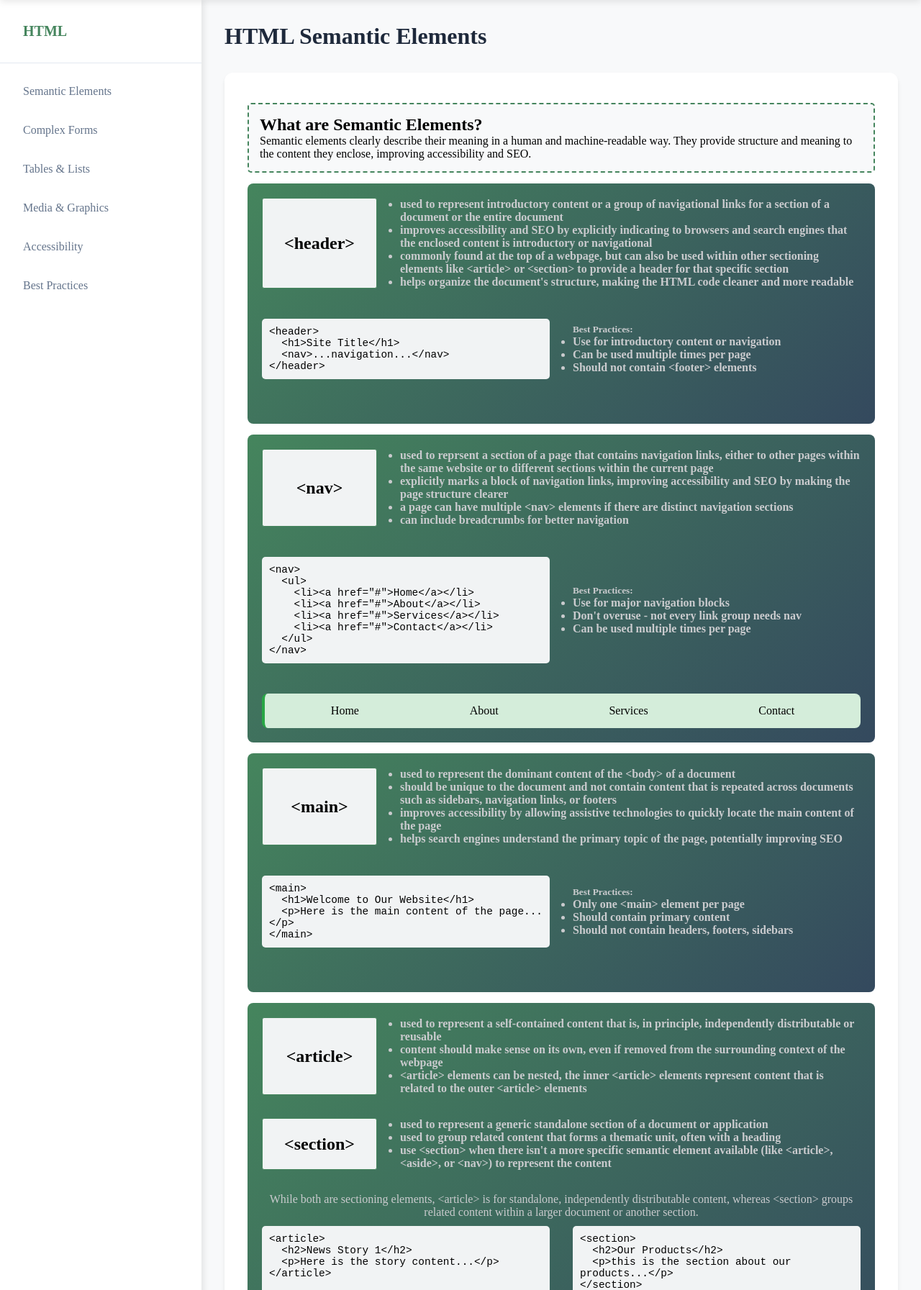
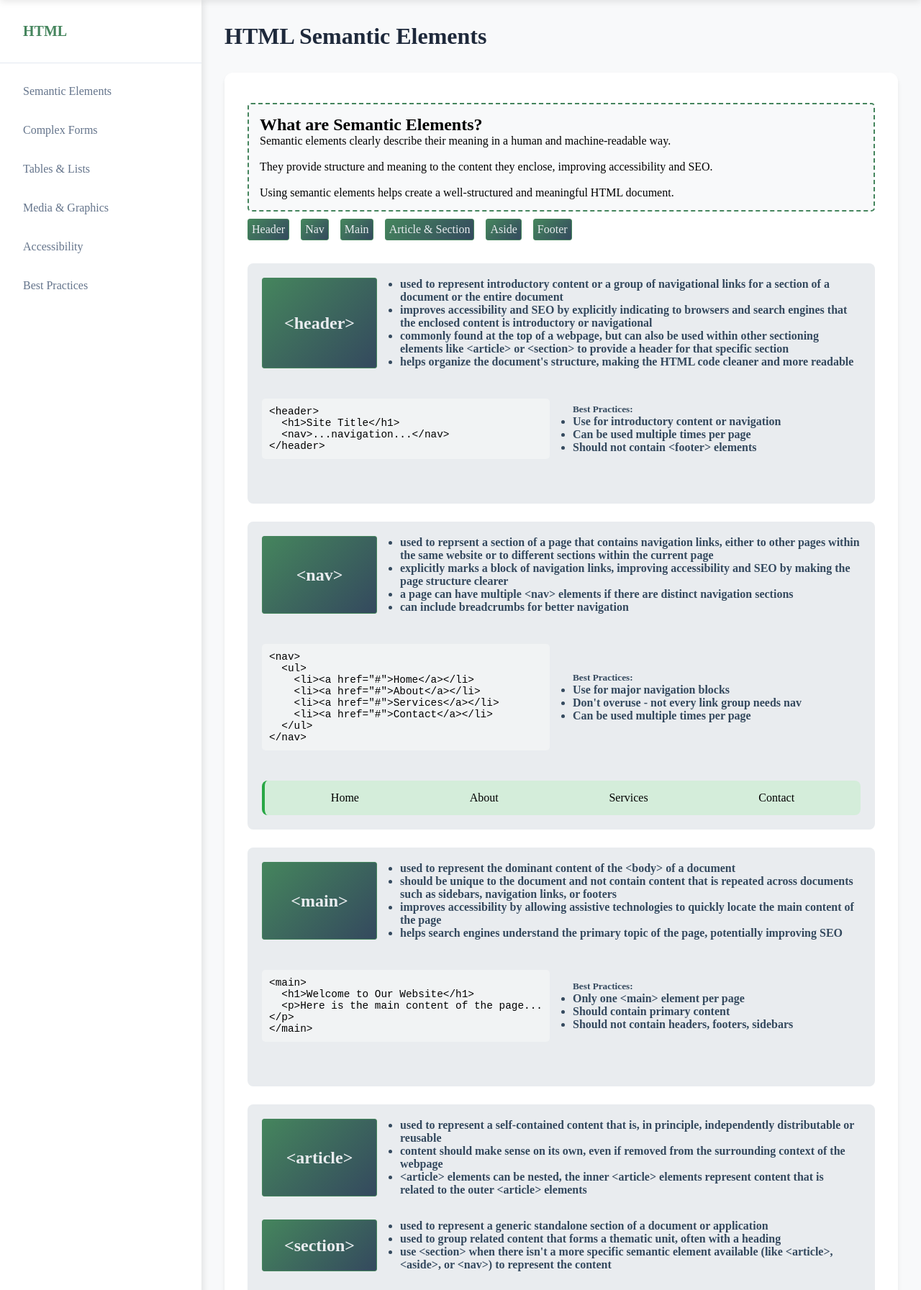
Before and after one commit to laneyreed/Front-End-Insights, a Flask app: a page that uses templates/dashboard/html/semantic-elements.html in a window 1280 px wide. Shown: the part 70-1863 px from the top of the page at 72% size. Run offline with Flask 3, Linux system fonts and the light colour scheme; some libraries are stand-ins or nearby versions.

Commit message:
adding sematic elements html contentes

```diff
--- a/static/css/concept.css
+++ b/static/css/concept.css
@@ -6,12 +6,32 @@
   background-color: #f8f9fa;
 }
 
-.concept-header p{
-    color: #cacbce;
-    text-align: center;
+.concept-nav {
+    display: flex;
+    gap: 1rem;
+    margin-bottom: 2rem;
+    flex-wrap: wrap;
 }
 
-/* CSS Grid Layout for Concept Descriptions */
+.element {
+  color: #e9ecef;
+  display: flex;
+  justify-content: center;
+  align-items: center;
+  background: #45855D;
+  background: linear-gradient(135deg, rgba(69, 133, 93, 1) 0%, #34495e 100%);
+  border: 1px solid rgba(69, 133, 93, 1);
+  padding: 5px;
+  border-radius: 3px;
+}
+
+.demo-article {
+  background-color: #e9ecef;
+  padding: 20px;
+  margin: 25px 0;
+  border-radius: 8px;
+}
+
 .demo-grid{
   display: grid;
   gap: 2rem;
@@ -26,18 +46,12 @@
   grid-template-columns: 1fr 1fr;
 }
 
-.element {
-  display: flex;
-  justify-content: center;
-  align-items: center;
-  background-color: #f1f3f4;;
-  border: 1px solid rgba(69, 133, 93, 1);
-  padding: 5px;
-  border-radius: 3px;
+.demo-grid-example {
+  grid-template-columns: 3fr 1fr;
 }
 
 .element-info, .best-practices{
-    color: #cacbce;
+    color: #34495e;
     font-weight: bolder;
 }
 
@@ -46,8 +60,18 @@
     flex-direction: column;
     justify-content: center;
 
+}
 
+.concept-header p{
+    color: #34495e;
+    /* color: #cacbce; */
+    text-align: center;
 }
+
+
+
+
+
 
 .demo-nav{
     /* background-color: #e2e8f0;
@@ -73,13 +97,7 @@
   margin: 10px 0;
 }
 
-.demo-article {
-  background: #45855d;
-  background: linear-gradient(135deg, rgba(69, 133, 93, 1) 0%, #34495e 100%);
-  padding: 20px;
-  margin: 15px 0;
-  border-radius: 8px;
-}
+
 
 .demo-aside {
   background-color: #d1ecf1;
--- a/templates/dashboard/html/semantic-elements.html
+++ b/templates/dashboard/html/semantic-elements.html
@@ -1,21 +1,31 @@
 <main class="main-content">
-
     <div class="content-header">
         <h1 id="page-title">{{ lang }} Semantic Elements</h1>
     </div>
 
     <div class="content-body" id="content-body">
         <!-- SECTION: Introduction -->
-        <section class="mb-5">
-            <div class="concept-page-intro">
-                <h2 class="text-primary">What are Semantic Elements?</h2>
-                <p class="lead">Semantic elements clearly describe their meaning in a human and machine-readable way.
-                    They provide structure and meaning to the content they enclose, improving accessibility and SEO.</p>
-            </div>
+        <section class="concept-page-intro">
+            <h2>What are Semantic Elements?</h2>
+            <p>Semantic elements clearly describe their meaning in a human and machine-readable way.</p>
+            <br>
+            <p>They provide structure and meaning to the content they enclose, improving accessibility and SEO.</p>
+                        <br>
+
+            <p>Using semantic elements helps create a well-structured and meaningful HTML document.</p>
         </section>
 
+        <nav class="concept-nav">
+            <a class="element demo-active" href="#header-element">Header</a>
+            <a class="element" href="#nav-element">Nav</a>
+            <a class="element" href="#main-element">Main</a>
+            <a class="element" href="#article-section-elements">Article & Section</a>
+            <a class="element" href="#aside-element">Aside</a>
+            <a class="element" href="#footer-element">Footer</a>
+        </nav>
+
         <!-- ARTICLE: Header Element Demo -->
-        <article class="demo-article">
+        <article id="header-element" class="demo-article">
             <!------------ HEADER ------------>
             <header class="demo-grid demo-grid-intro">
                 <!------------ ELEMENT ------------>
@@ -62,7 +72,7 @@
         </article>
 
         <!-- ARTICLE: Navigation Element Demo -->
-        <article class="demo-article">
+        <article id="nav-element" class="demo-article">
             <!------------ HEADER ------------>
             <header class="demo-grid demo-grid-intro">
                 <!------------ ELEMENT ------------>
@@ -119,9 +129,8 @@
 
         </article>
 
-
         <!-- ARTICLE: Main Element Demo -->
-        <article class="demo-article">
+        <article id="main-element" class="demo-article">
             <!------------ HEADER ------------>
             <header class="demo-grid demo-grid-intro">
                 <!------------ ELEMENT ------------>
@@ -166,15 +175,8 @@
 
         </article>
 
-
-
-
-
-
-
-
-        <!-- ARTICLE: Article Element Demo -->
-        <article class="demo-article">
+        <!-- ARTICLE: ARTICLE & SECTION Element Demo -->
+        <article id="article-section-elements" class="demo-article">
             <!------------ HEADER ------------>
             <header class="concept-header">
 
@@ -251,6 +253,52 @@
 
             </div>
 
+
         </article>
+
+
+        <!-- ARTICLE: ASIDE Element Demo -->
+        <article id="aside-element" class="demo-article">
+            <!------------ HEADER ------------>
+            <header class="demo-grid demo-grid-intro">
+                <!------------ ELEMENT ------------>
+                <div class="element">
+                    <h2>&lt;aside&gt;</h2>
+                </div>
+                <!------------ ELEMENT INFO ------------>
+                <div class="element-info">
+                    <ul>
+                        <li>used to represent content that is related to the main content but is not essential to its understanding</li>
+                        <li>often contains sidebars, pull quotes, advertisements or other tangentially related information</li>
+                        <li>can improve accessibility by providing additional context or information</li>
+                        <li>helps search engines understand the structure of the page and the relationship between different content</li>
+                    </ul>
+                </div>
+
+            </header>
+
+            <!------------ DEMO GRID ------------>
+            <div class="demo-grid demo-grid-code">
+                <!------------ CODE EXAMPLE ------------>
+                <div class="code-example">
+                    &lt;aside&gt;<br>
+                    &nbsp;&nbsp;&lt;h4&gt;Related&lt;/h4&gt;<br>
+                    &nbsp;&nbsp;&lt;p&gt;Content...&lt;/p&gt;<br>
+                    &lt;/aside&gt;
+                </div>
+                <!------------ BEST PRACTICES ------------>
+                <div class="best-practices">
+                    <h5>Best Practices:</h5>
+                    <ul>
+                        <li>Use &lt;aside&gt; for tangentially related content</li>
+                        <li>Keep &lt;aside&gt; content concise and relevant</li>
+                        <li>Can be used multiple times per page</li>
+                    </ul>
+                </div>
+
+            </div>
+
+        </article>
+
     </div>
 </main>
```
